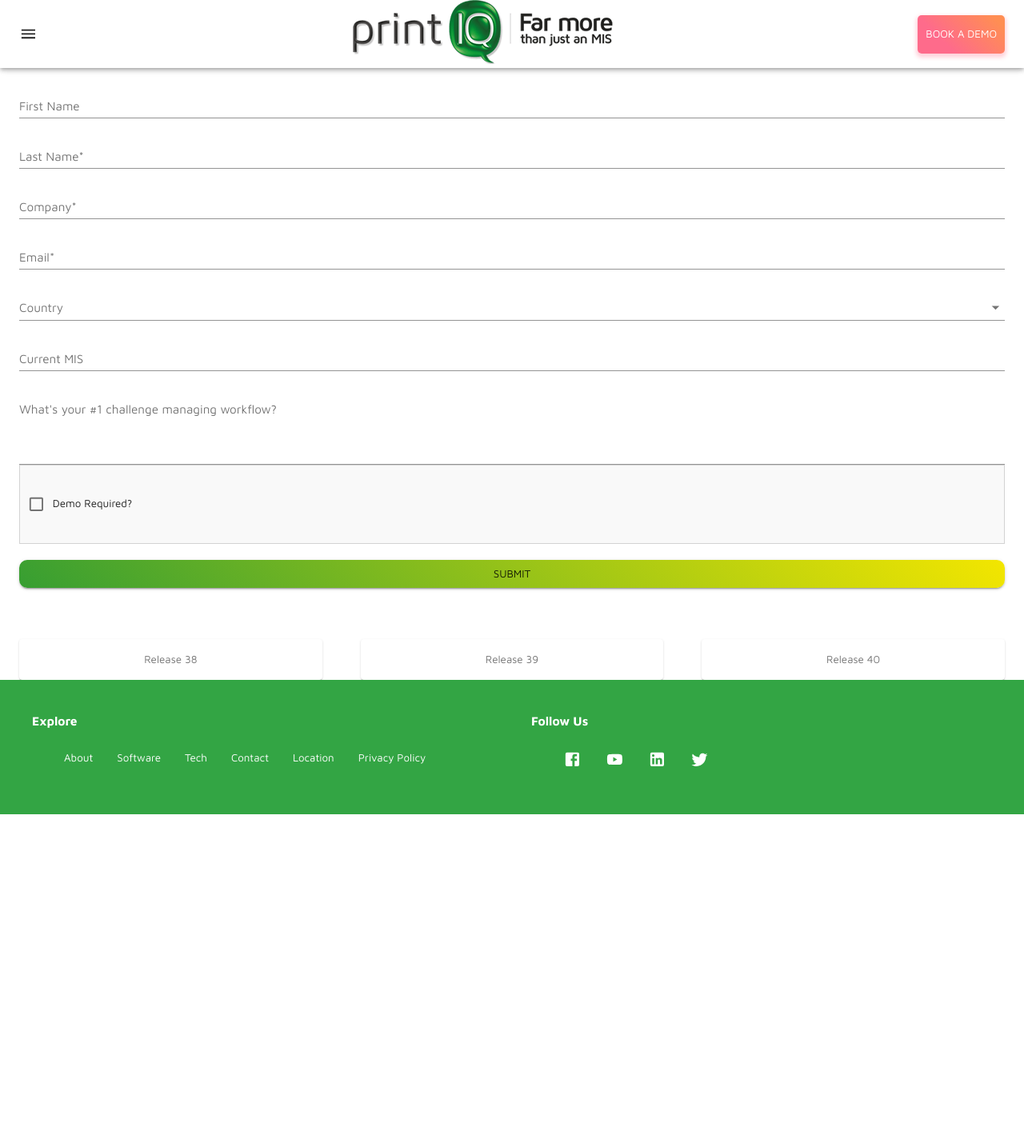
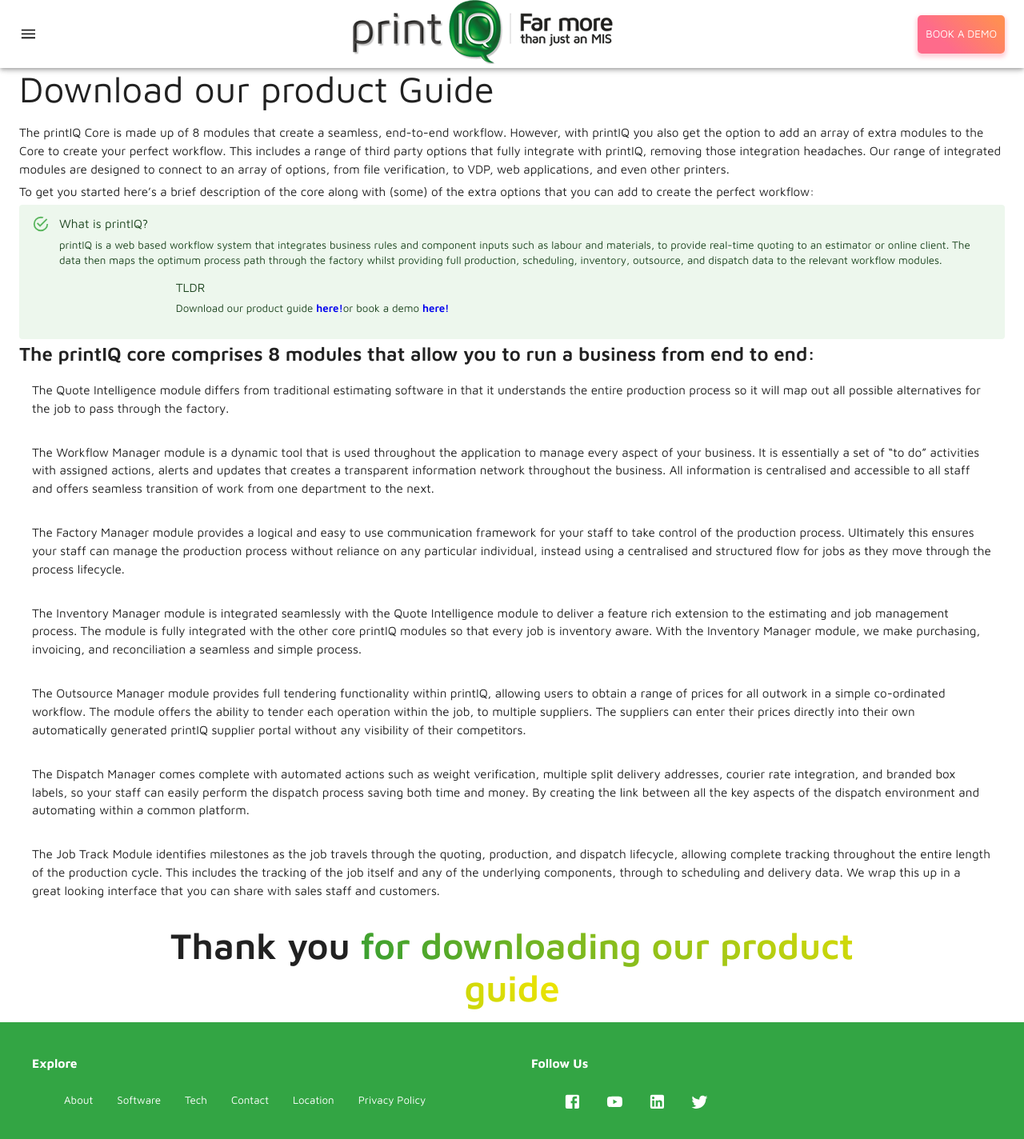
Before and after one commit to pejantantangguh/sanityiqweb, a Next.js app in the folder web/: page /tech in a window 1280 px wide. Shown: the top 1424 px of the page at 80% size. Before the commit the page ends 1018 px from the top, so only its background shows below. Built offline with nearby package versions, Linux system fonts and the light colour scheme.

Commit message:
Adding Product guide page

```diff
--- /dev/null
+++ b/web/Component/Reuseable/ThankYou.js
@@ -0,0 +1,27 @@
+import { makeStyles, Typography } from "@material-ui/core";
+
+const styles = makeStyles((theme) => ({
+  textBlack: {
+    textAlign: "center",
+    fontWeight: 600,
+  },
+  textGreen: {
+    background: "rgb(55, 158, 50);",
+    background: "linear-gradient(45deg, rgba(55, 158, 50, 1) 0%, rgba(243, 230, 0, 1) 100%)",
+    WebkitTextFillColor: "transparent",
+    WebkitBackgroundClip: "text",
+  },
+}));
+
+const ThankYou = (props) => {
+  const classes = styles();
+  return (
+    <>
+      <Typography className={classes.textBlack} variant="h3" gutterBottom={true}>
+        Thank you <span className={classes.textGreen}>{props.pageVisited}</span>
+      </Typography>
+    </>
+  );
+};
+
+export default ThankYou;
--- a/web/pages/tech/index.js
+++ b/web/pages/tech/index.js
@@ -1,5 +1,21 @@
-const { Container, Grid, Paper, makeStyles } = require("@material-ui/core");
-import ContactForm from "../../Component/Form/ContactForm";
+import Link from "next/link";
+import {
+  Container,
+  Grid,
+  Paper,
+  makeStyles,
+  Typography,
+  List,
+  ListItem,
+  Box,
+  Button,
+} from "@material-ui/core";
+import { Alert, AlertTitle } from "@material-ui/lab";
+
+import { Formik, Form } from "formik";
+import * as Yup from "yup";
+import TextInput from "../../Component/Form/TextInput";
+import ThankYou from "../../Component/Reuseable/ThankYou";
 
 const styles = makeStyles((theme) => ({
   paper: {
@@ -8,26 +24,204 @@
     color: theme.palette.text.secondary,
     marginTop: theme.spacing(8),
   },
+  box: {
+    marginTop: theme.spacing(2),
+  },
+  listHeader: {
+    fontWeight: 600,
+    fontSize: "24px",
+  },
+  list: {
+    "& > * + *": {
+      marginTop: theme.spacing(2),
+    },
+  },
+  box: {
+    width: "75%",
+    margin: "15px auto",
+  },
+  green: {
+    background: "rgb(55, 158, 50)",
+    background: "linear-gradient(45deg, rgba(55, 158, 50, 1) 0%,rgba(243, 230, 0, 1) 100% )",
+    width: "25%",
+    textDecoration: "none",
+    borderRadius: "10px",
+    margin: "20px auto",
+    color: "#fff",
+  },
 }));
 
 function TechPage() {
   const classes = styles();
+  const [isSubmit, setSubmit] = React.useState(true);
   return (
     <>
       <Container>
-        <ContactForm />
+        <Typography variant="h3" component="h1" gutterBottom={true}>
+          Download our product Guide
+        </Typography>
+        <Typography variant="body1" component="p" gutterBottom={true}>
+          The printIQ Core is made up of 8 modules that create a seamless, end-to-end workflow.
+          However, with printIQ you also get the option to add an array of extra modules to the Core
+          to create your perfect workflow. This includes a range of third party options that fully
+          integrate with printIQ, removing those integration headaches. Our range of integrated
+          modules are designed to connect to an array of options, from file verification, to VDP,
+          web applications, and even other printers.
+        </Typography>
+        <Typography variant="body1" component="p" gutterBottom={true}>
+          To get you started here’s a brief description of the core along with (some) of the extra
+          options that you can add to create the perfect workflow:
+        </Typography>
+        <Alert severity="success">
+          <AlertTitle>What is printIQ?</AlertTitle>
+          printIQ is a web based workflow system that integrates business rules and component inputs
+          such as labour and materials, to provide real-time quoting to an estimator or online
+          client. The data then maps the optimum process path through the factory whilst providing
+          full production, scheduling, inventory, outsource, and dispatch data to the relevant
+          workflow modules.
+          <br />
+          <Box className={classes.box}>
+            <AlertTitle>TLDR </AlertTitle>
+            Download our product guide&nbsp;
+            <strong>
+              <Link href="#">
+                <a>here!</a>
+              </Link>
+            </strong>
+            or book a demo&nbsp;
+            <strong>
+              <Link href="/book-a-demo">
+                <a>here!</a>
+              </Link>
+            </strong>
+          </Box>
+        </Alert>
 
-        <Grid container spacing={6}>
-          <Grid item xs={12} sm={6} lg={4}>
-            <Paper className={classes.paper}>Release 38</Paper>
-          </Grid>
-          <Grid item xs={12} sm={6} lg={4}>
-            <Paper className={classes.paper}>Release 39</Paper>
-          </Grid>
-          <Grid item xs={12} sm={6} lg={4}>
-            <Paper className={classes.paper}>Release 40</Paper>
-          </Grid>
-        </Grid>
+        <Typography variant="body1" component="p" gutterBottom={true}>
+          <Box className={classes.listHeader} component="span">
+            The printIQ core comprises 8 modules that allow you to run a business from end to end:
+          </Box>
+          <List className={classes.list}>
+            <ListItem>
+              The Quote Intelligence module differs from traditional estimating software in that it
+              understands the entire production process so it will map out all possible alternatives
+              for the job to pass through the factory.
+            </ListItem>
+            <ListItem>
+              The Workflow Manager module is a dynamic tool that is used throughout the application
+              to manage every aspect of your business. It is essentially a set of “to do” activities
+              with assigned actions, alerts and updates that creates a transparent information
+              network throughout the business. All information is centralised and accessible to all
+              staff and offers seamless transition of work from one department to the next.
+            </ListItem>
+            <ListItem>
+              The Factory Manager module provides a logical and easy to use communication framework
+              for your staff to take control of the production process. Ultimately this ensures your
+              staff can manage the production process without reliance on any particular individual,
+              instead using a centralised and structured flow for jobs as they move through the
+              process lifecycle.
+            </ListItem>
+            <ListItem>
+              The Inventory Manager module is integrated seamlessly with the Quote Intelligence
+              module to deliver a feature rich extension to the estimating and job management
+              process. The module is fully integrated with the other core printIQ modules so that
+              every job is inventory aware. With the Inventory Manager module, we make purchasing,
+              invoicing, and reconciliation a seamless and simple process.
+            </ListItem>
+            <ListItem>
+              The Outsource Manager module provides full tendering functionality within printIQ,
+              allowing users to obtain a range of prices for all outwork in a simple co-ordinated
+              workflow. The module offers the ability to tender each operation within the job, to
+              multiple suppliers. The suppliers can enter their prices directly into their own
+              automatically generated printIQ supplier portal without any visibility of their
+              competitors.
+            </ListItem>
+            <ListItem>
+              The Dispatch Manager comes complete with automated actions such as weight
+              verification, multiple split delivery addresses, courier rate integration, and branded
+              box labels, so your staff can easily perform the dispatch process saving both time and
+              money. By creating the link between all the key aspects of the dispatch environment
+              and automating within a common platform.
+            </ListItem>
+            <ListItem>
+              The Job Track Module identifies milestones as the job travels through the quoting,
+              production, and dispatch lifecycle, allowing complete tracking throughout the entire
+              length of the production cycle. This includes the tracking of the job itself and any
+              of the underlying components, through to scheduling and delivery data. We wrap this up
+              in a great looking interface that you can share with sales staff and customers.
+            </ListItem>
+          </List>
+        </Typography>
+      </Container>
+      <Container>
+        {isSubmit ? (
+          <Box className={classes.box}>
+            <ThankYou pageVisited=" for downloading our product guide" />
+          </Box>
+        ) : (
+          <>
+            <Alert severity="info">
+              <AlertTitle>Download our product guide</AlertTitle>
+              Fill in our the form below and download our product guide
+            </Alert>
+
+            <Box className={classes.box}>
+              <Formik
+                initialValues={{
+                  firstName: "",
+                  lastName: "",
+                  company: "",
+                  email: "",
+                }}
+                validationSchema={Yup.object({
+                  firstName: Yup.string().max(15, "Must be 15 characters or less"),
+                  lastName: Yup.string()
+                    .max(20, "Must be 20 characters or less")
+                    .required("Required"),
+                  email: Yup.string().email("Invalid email addresss`").required("Required"),
+                  company: Yup.string()
+                    .max(20, "Must be 20 characters or less")
+                    .required("Required"),
+                })}
+                onSubmit={async (values, { setSubmitting, resetForm }) => {
+                  const response = await fetch(
+                    "https://hooks.zapier.com/hooks/catch/89032/ofb0dcz/",
+                    {
+                      method: "POST",
+                      body: JSON.stringify(values),
+                    }
+                  );
+                  if (response.status == 200) {
+                    setSubmitting(false);
+                    setSubmit(true);
+                  } else {
+                    setSubmit(false);
+                  }
+                }}
+              >
+                <Form className={classes.spacing}>
+                  <TextInput
+                    label="First Name"
+                    name="firstName"
+                    type="text"
+                    placeholder="First name please"
+                  />
+                  <TextInput
+                    label="Last Name"
+                    name="lastName"
+                    type="text"
+                    placeholder="Last name please"
+                  />
+                  <TextInput label="Company*" name="company" type="text" placeholder="Company" />
+                  <TextInput label="Email*" name="email" type="email" placeholder="email" />
+                  <Button className={classes.green} variant="contained" type="submit">
+                    Submit
+                  </Button>
+                </Form>
+              </Formik>
+            </Box>
+          </>
+        )}
       </Container>
     </>
   );
--- a/web/pages/whitepaper.js
+++ b/web/pages/whitepaper.js
@@ -1,6 +1,6 @@
 import { Box, Container, makeStyles, Typography, Button } from "@material-ui/core";
 import Alert from "@material-ui/lab/Alert";
-import { Formik, Form, useField } from "formik";
+import { Formik, Form } from "formik";
 import * as Yup from "yup";
 import TextInput from "../Component/Form/TextInput";
 import WhitePaperButton from "../Component/Reuseable/WhitePaperButton";
```
